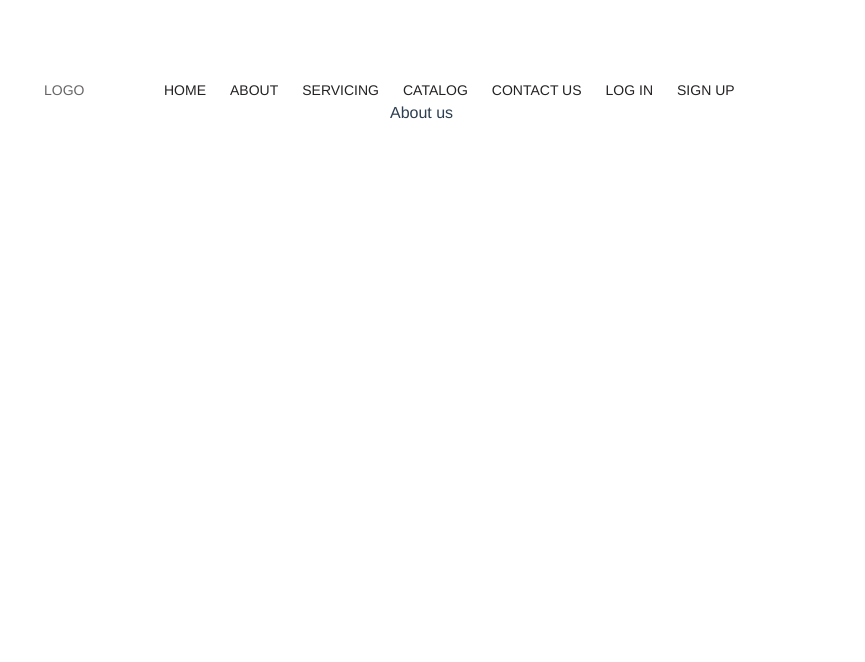
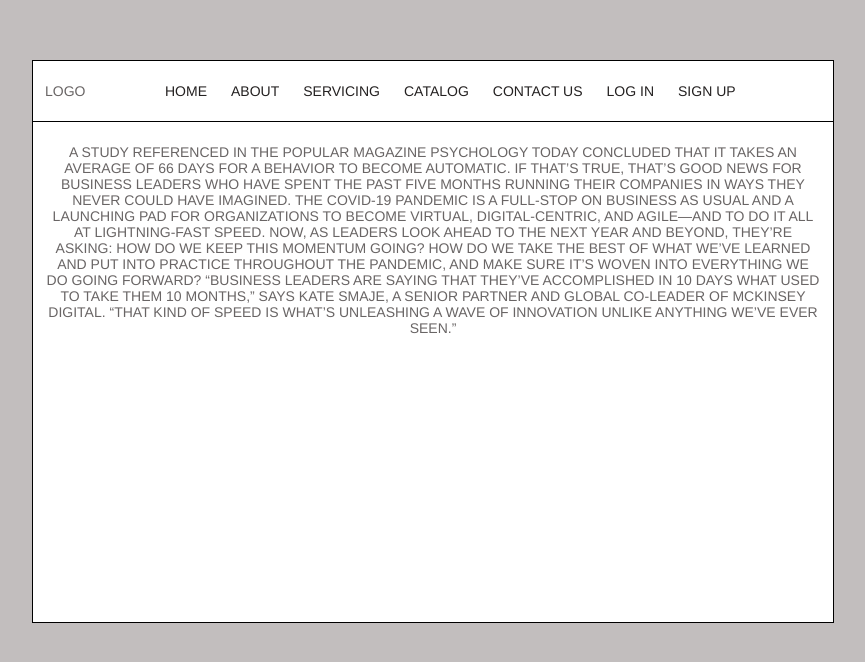
Before and after one commit to AndriiBikliann/unitShop, a Vue app: page /#/about in a window 1280 px wide. Shown: the top 662 px of the page, without its empty margins (396-1261 px from the left). Built offline with nearby package versions, Linux system fonts and the light colour scheme.

Commit message:
15nov changes

```diff
--- a/src/App.vue
+++ b/src/App.vue
@@ -28,6 +28,9 @@ export default {
 </script>
 
 <style>
+body {
+  background: rgb(194, 190, 190);
+}
 #app {
   font-family: Avenir, Helvetica, Arial, sans-serif;
   -webkit-font-smoothing: antialiased;
@@ -38,7 +41,10 @@ export default {
 }
 .container {
   float: left;
-  margin-left: 420px
+  margin-left: 420px;
+  border: 1px solid black;
+  background: white;
+  width: 800px;
 }
 .container li {
   float: left;
@@ -57,6 +63,7 @@ export default {
 }
 .container ul {
   margin-left: 80px;
+  margin-right: 80px;
 }
 .container p {
   float: left;
--- a/src/components/about.vue
+++ b/src/components/about.vue
@@ -1,6 +1,19 @@
 <template>
-    <div>
-       About us
+    <div class="container-about">
+       <p>
+       A study referenced in the popular magazine Psychology
+       Today concluded that it takes an average of 66 days for a behavior to become automatic.
+       If that’s true, that’s good news for business leaders who have spent the past five months running
+       their companies in ways they never could have imagined. The COVID-19 pandemic is a full-stop on
+       business as usual and a launching pad for organizations to become virtual, digital-centric,
+       and agile—and to do it all at lightning-fast speed.
+       Now, as leaders look ahead to the next year and beyond, they’re asking: How do we keep this momentum going?
+       How do we take the best of what we’ve learned and put into practice throughout the pandemic,
+       and make sure it’s woven into everything we do going forward?
+       “Business leaders are saying that they’ve accomplished in 10 days what used to take them 10 months,”
+       says Kate Smaje, a senior partner and global co-leader of McKinsey Digital.
+       “That kind of speed is what’s unleashing a wave of innovation unlike anything we’ve ever seen.”
+       </p>
     </div>
 </template>
 
@@ -11,5 +24,10 @@
 </script>
 
 <style scoped>
-
+.container-about {
+    float: left;
+    border-top: 1px solid black;
+    text-transform: lowercase;
+    height: 500px;
+}
 </style>
--- a/src/components/contact.vue
+++ b/src/components/contact.vue
@@ -1,6 +1,9 @@
 <template>
-    <div>
-       Contact us
+    <div class="container-contact">
+       <p>
+         For contact us tel.93937-01 <br>
+         work mail:contact@gmail.com
+       </p>
     </div>
 </template>
 
@@ -11,5 +14,11 @@
 </script>
 
 <style scoped>
-
+.container-contact {
+    float: left;
+    border-top: 1px solid black;
+    text-transform: lowercase;
+    height: 500px;
+    width: 800px;
+ }
 </style>
--- a/src/components/servicing.vue
+++ b/src/components/servicing.vue
@@ -1,6 +1,14 @@
 <template>
-    <div>
-       Servicing
+    <div class="container-servicing">
+       <p>
+        In today's highly competitive business environment, there's a constant and never-ending struggle that every entrepreneur must face.
+        Those who can adapt will survive and thrive, resulting in near-boundless financial success and market saturation.
+        Those who cannot see the proverbial forest through the trees, suffer a slow and inevitable death.
+        The struggle that exists today pits profits against the necessity for total customer satisfaction.
+        The truth? Not everyone lives by the credo that the customer is always right.
+        Not everyone is as concerned with customer satisfaction as others are.
+        But it's those who don't relent and cave into the pursuit of profits above all else who ultimately win in this ruthless business climate.
+       </p>
     </div>
 </template>
 
@@ -11,5 +19,10 @@
 </script>
 
 <style scoped>
-
+.container-servicing {
+    float: left;
+    border-top: 1px solid black;
+    text-transform: lowercase;
+    height: 500px;
+}
 </style>
```
